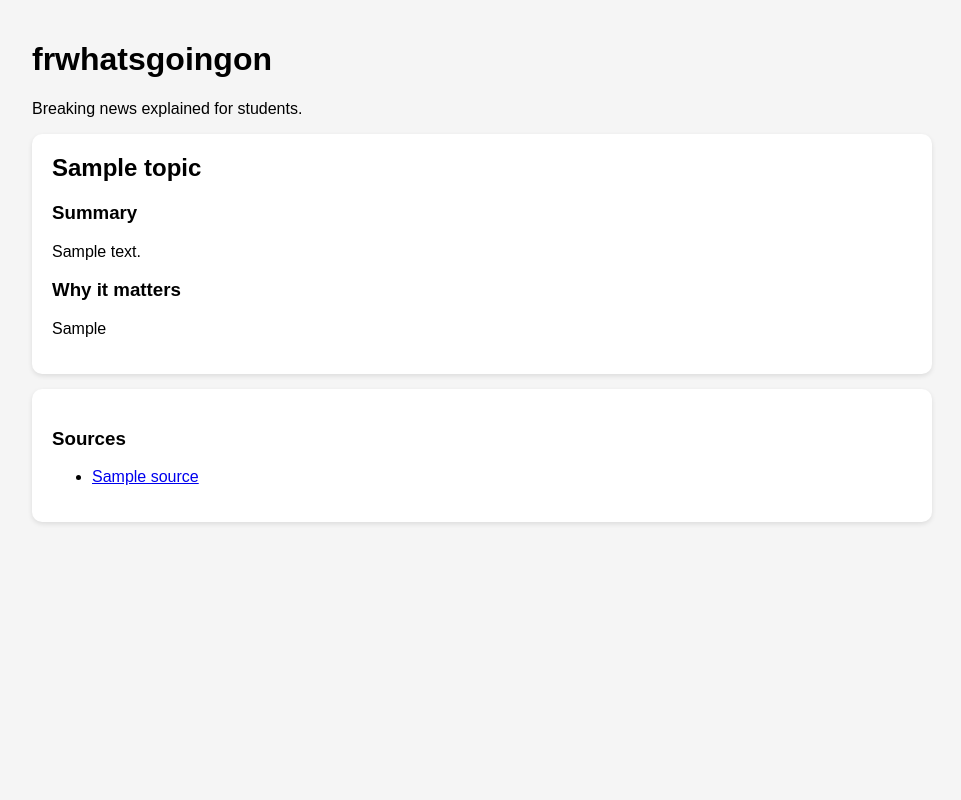
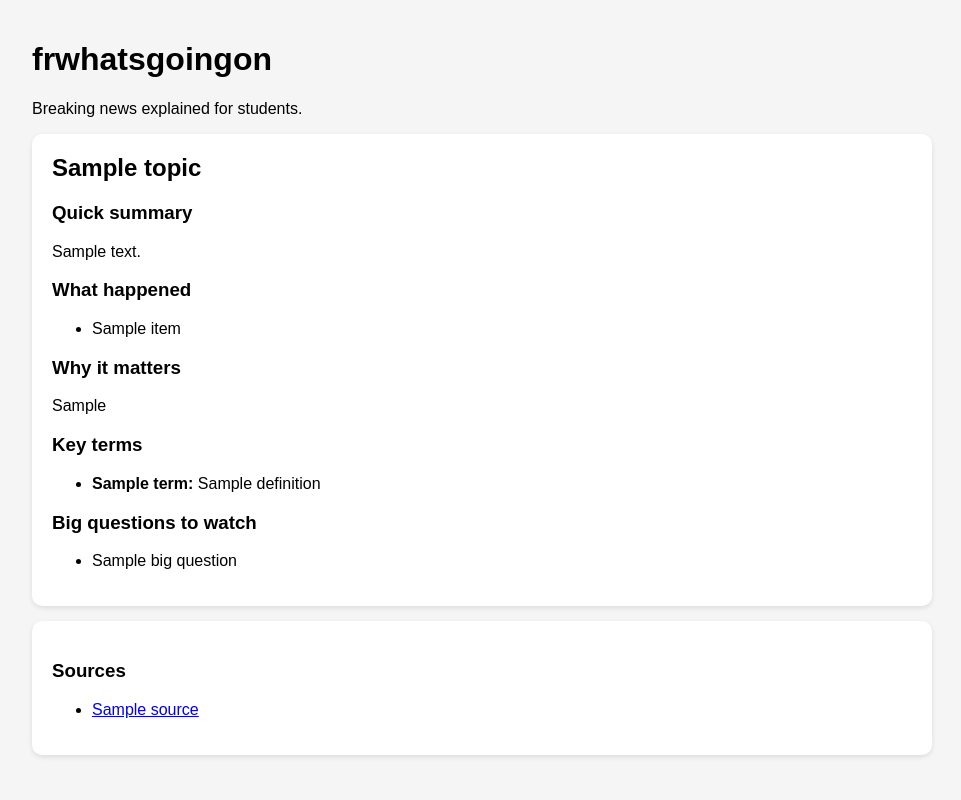
Before and after one commit to frwhatsgoingon-dev/frwhatsgoingon, a FastAPI app: template app/templates/topic.html in a window 1280 px wide. Shown: the whole page, without its empty margins (158-1119 px from the left). Run offline with FastAPI, Linux system fonts and the light colour scheme; the template is opened without the code that fills it: most values are stand-ins (such as "Sample title", 1, 10 or a date in 2020).

Commit message:
Update topic.html

```diff
--- a/app/templates/topic.html
+++ b/app/templates/topic.html
@@ -4,11 +4,38 @@
 <div class="card">
   <h2 style="margin-top:0">{{ topic.title }}</h2>
 
-  <h3>Summary</h3>
+  <h3>Quick summary</h3>
   <p>{{ topic.summary }}</p>
+
+  {% if topic.what_happened %}
+    <h3>What happened</h3>
+    <ul>
+      {% for item in topic.what_happened %}
+        <li>{{ item }}</li>
+      {% endfor %}
+    </ul>
+  {% endif %}
 
   <h3>Why it matters</h3>
   <p>{{ topic.why_it_matters }}</p>
+
+  {% if topic.key_terms %}
+    <h3>Key terms</h3>
+    <ul>
+      {% for t in topic.key_terms %}
+        <li><strong>{{ t.term }}:</strong> {{ t.definition }}</li>
+      {% endfor %}
+    </ul>
+  {% endif %}
+
+  {% if topic.big_questions %}
+    <h3>Big questions to watch</h3>
+    <ul>
+      {% for q in topic.big_questions %}
+        <li>{{ q }}</li>
+      {% endfor %}
+    </ul>
+  {% endif %}
 </div>
 
 <div class="card">
```
